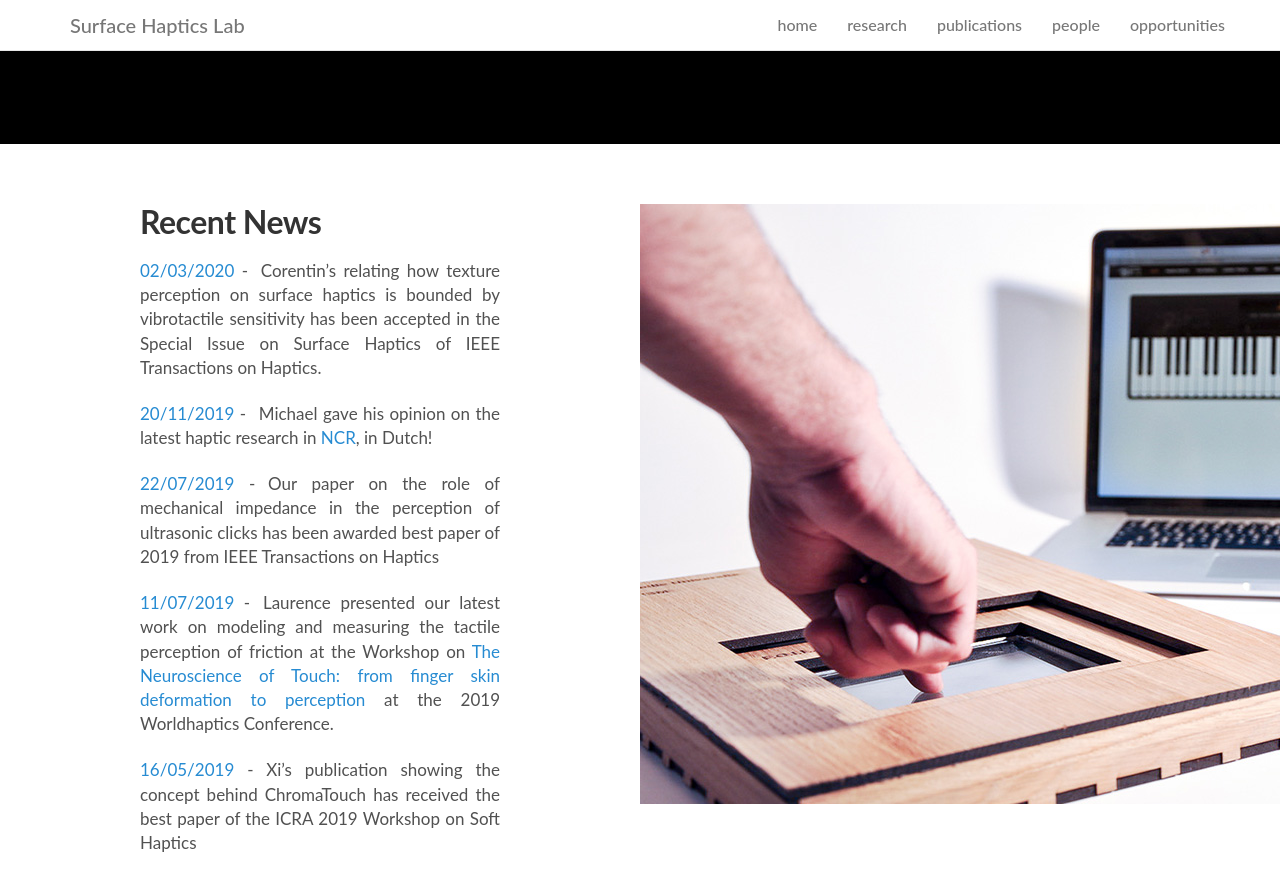
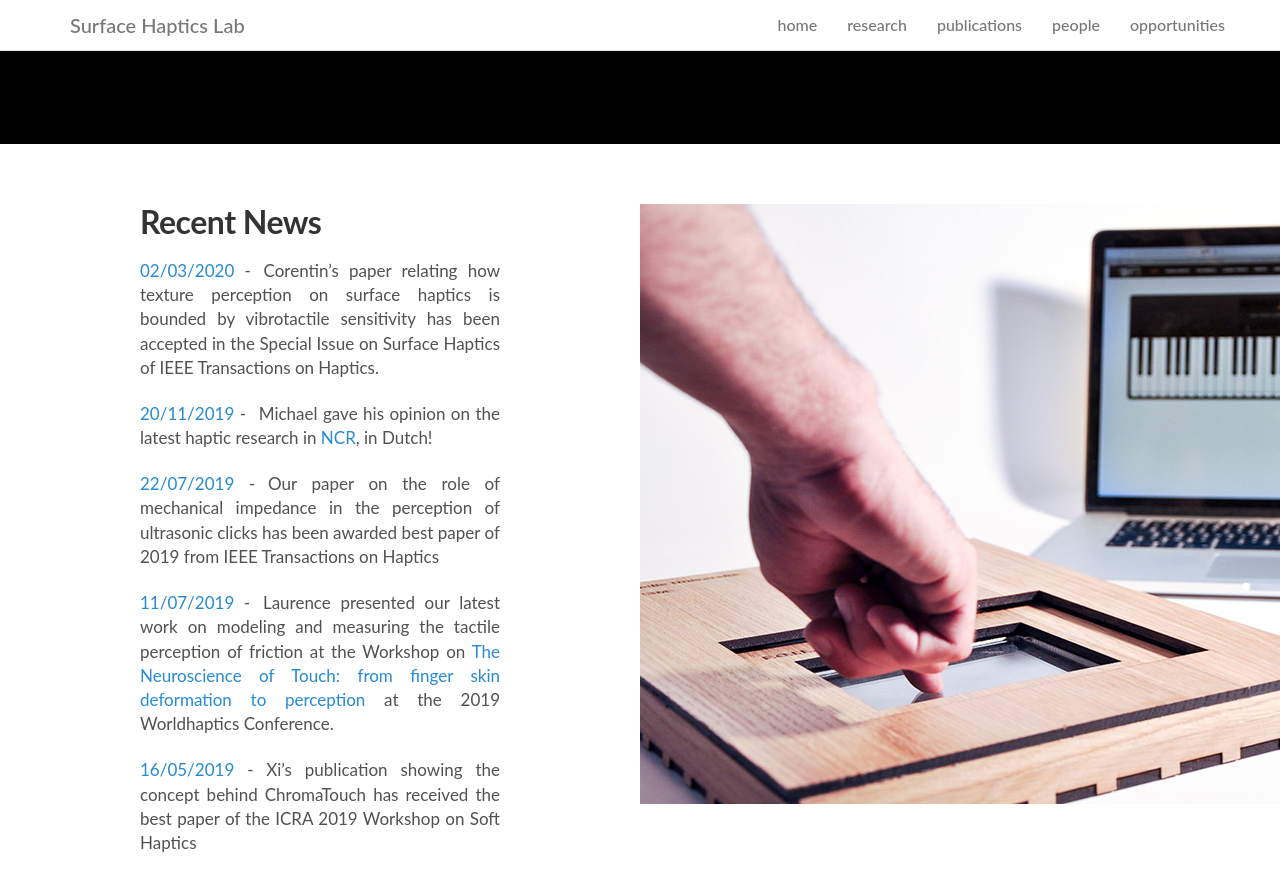
Before and after one commit to mwiertlewski/mwiertlewski.github.io, a Jekyll site: the page built from index.html, in a window 1280 px wide and 900 px high, scrolled down 842 px. Shown: the top 891 px of the window. Built offline with Jekyll 4.4.1, drawn with Linux system fonts in a browser that asks for light colours; nearby versions of some CDN libraries; a style sheet for code colours, icons or effects is not loaded.

Commit message:
more typos

```diff
--- a/_data/news.yml
+++ b/_data/news.yml
@@ -1,6 +1,6 @@
 
 - date: 02/03/2020
-  description: Corentin's relating how texture perception on surface haptics is bounded by vibrotactile sensitivity has been accepted in the Special Issue on Surface Haptics of IEEE Transactions on Haptics.
+  description: Corentin's paper relating how texture perception on surface haptics is bounded by vibrotactile sensitivity has been accepted in the Special Issue on Surface Haptics of IEEE Transactions on Haptics.
 
 - date: 20/11/2019
   description: Michael gave his opinion on the latest haptic research in [NCR](https://www.nrc.nl/nieuws/2019/11/20/virtuele-aanraking-voelen-dankzij-haptische-sticker-a3981048), in Dutch!
```
